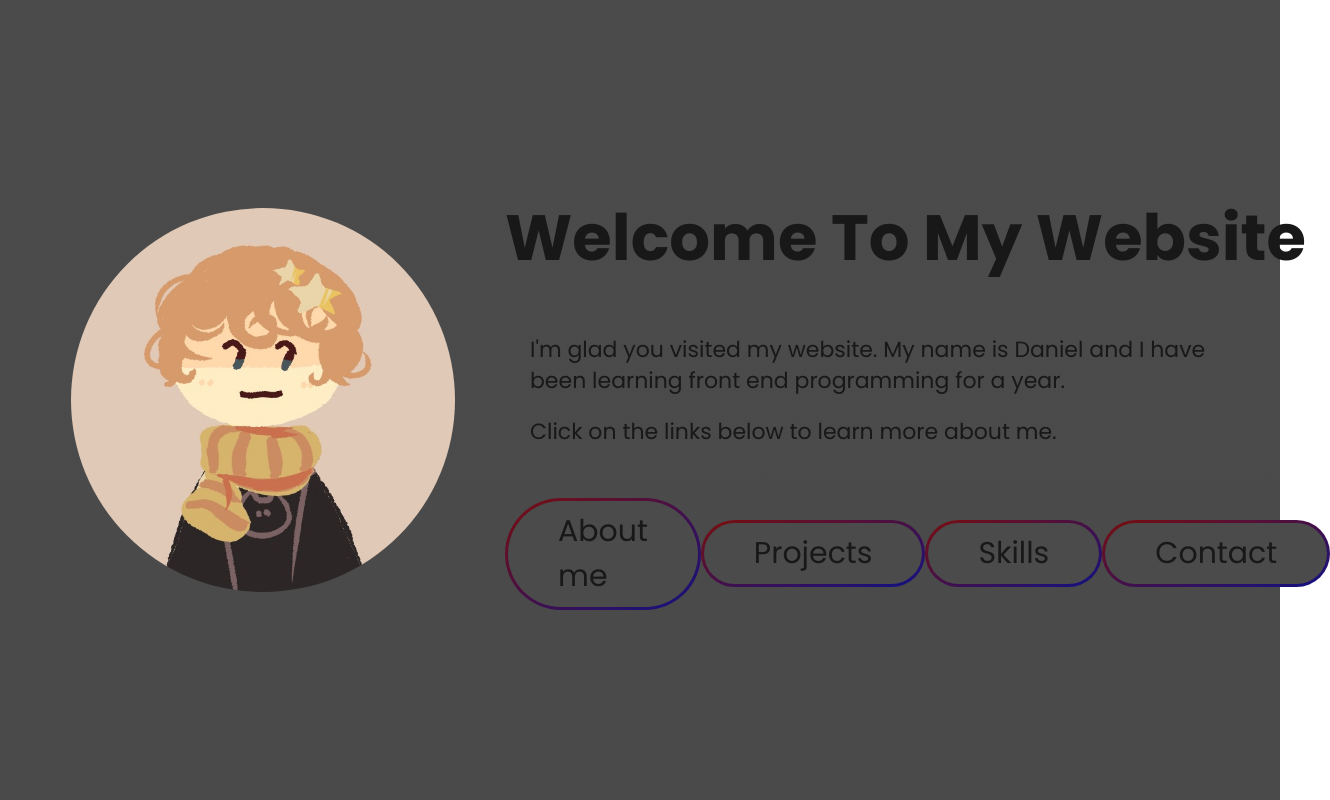
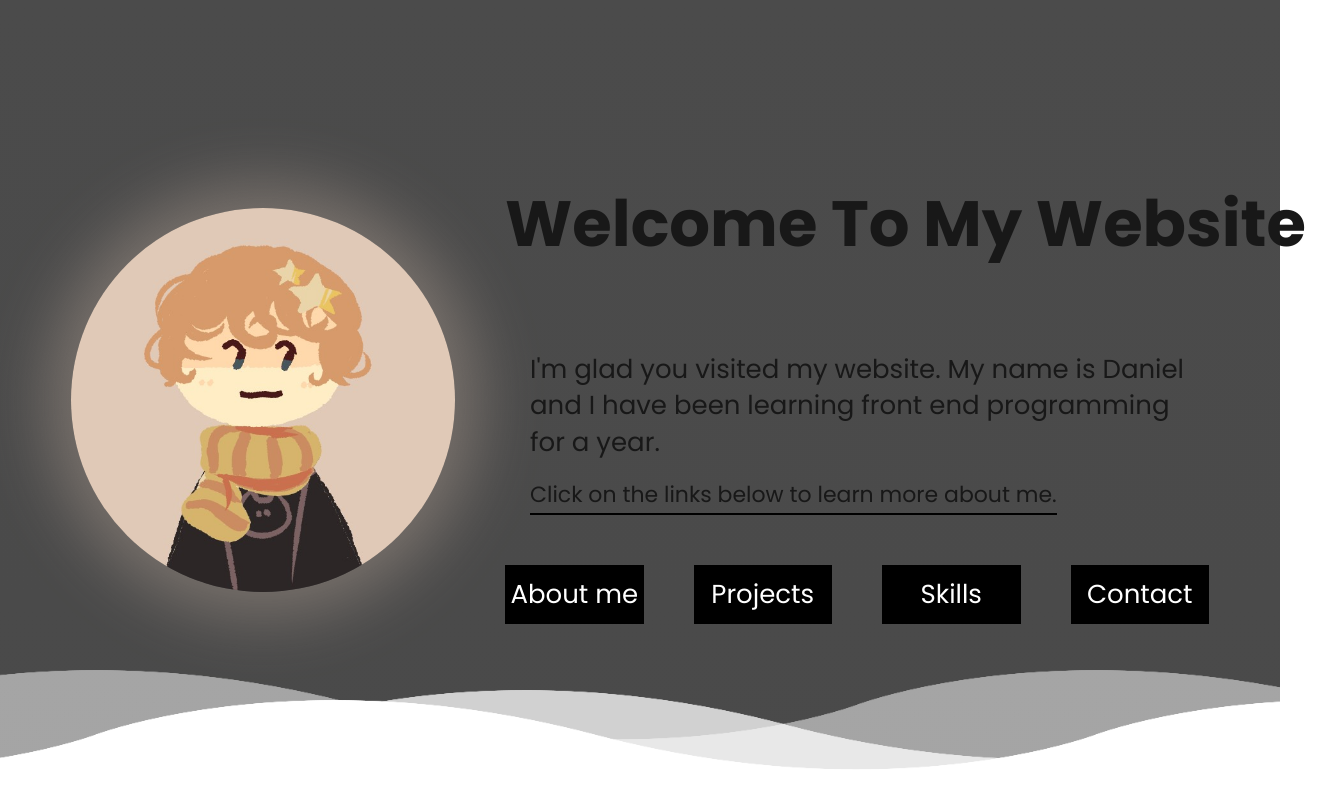
Before and after one commit to Biszku/Portfolio, a Next.js app: page / in a window 1280 px wide. Shown: the top 800 px of the page, 1330 px wide, since content can reach past the window. Built offline with nearby package versions, Linux system fonts and the light colour scheme.

Commit message:
welcome page redesign

```diff
--- a/src/components/LandingPage/ScrollingSection/Sections/Welcome/Welcome.module.scss
+++ b/src/components/LandingPage/ScrollingSection/Sections/Welcome/Welcome.module.scss
@@ -22,7 +22,7 @@
   width: 55%;
   display: flex;
   flex-direction: column;
-  gap: 5rem;
+  gap: 8rem;
 
   &_HeaderBox {
     &_Header {
@@ -42,8 +42,15 @@
       display: flex;
       flex-direction: column;
       gap: 2rem;
-      font-size: 2.2rem;
+      font-size: 2.6rem;
       line-height: 1.4;
+
+      & p:last-child {
+        width: max-content;
+        font-size: 2.2rem;
+        border-bottom: 0.2rem solid black;
+        padding-bottom: 0.2rem;
+      }
     }
   }
 }
@@ -51,24 +58,30 @@
 .navigationBox {
   display: flex;
   align-items: center;
-  justify-content: space-between;
+  gap: 5rem;
 
   &_item {
-    font-size: 4.2rem;
+    flex: 1;
+    background-image: linear-gradient(120deg, black 0%, black 50%, white 50%);
     cursor: pointer;
-    background-image: linear-gradient(
-      to right bottom,
-      rgb(121, 14, 14),
-      rgb(17, 17, 131)
-    );
-    border-radius: 100rem;
-    padding: 0.3rem;
+    background-size: 230%;
+    display: grid;
+    place-items: center;
+    transition: all 0.3s;
+
+    &:hover {
+      background-position: 100%;
+      & a {
+        color: black;
+      }
+    }
 
     & a {
+      color: white;
       display: inline-block;
-      border-radius: 100rem;
-      background-color: #4b4b4b;
-      padding: 0.8rem 5rem;
+      background-color: transparent;
+      padding: 1rem 0.2rem;
+      font-size: 2.6rem;
     }
   }
 }
--- a/src/components/LandingPage/ScrollingSection/Sections/Welcome/Welcome.tsx
+++ b/src/components/LandingPage/ScrollingSection/Sections/Welcome/Welcome.tsx
@@ -4,6 +4,7 @@ import Image from "next/image";
 import ScrollingToElement from "@/src/utils/scrolling";
 import useScrollingElementsVisibility from "@/src/hooks/useScrollingElementsVisibility";
 import { useState, useEffect } from "react";
+import Wave from "../WaveAnimation/WaveAnimation";
 
 const Welcome = ({
   scrollProgress,
@@ -37,21 +38,35 @@ const Welcome = ({
     };
   }, []);
 
-  console.log(isDisplayed, exitAnimation);
-
   return (
     <AnimatePresence>
       {isDisplayed && !exitAnimation && (
         <motion.div
           initial={{ opacity: 0, y: -200 }}
           animate={{ opacity: 1, y: 0 }}
-          exit={{ opacity: 0, x: -600 }}
+          exit={{ opacity: 0, y: 600 }}
           className={styles.container}
           onAnimationComplete={() => {
             setExitAnimation(false);
           }}
         >
-          <motion.article layout className={styles.container_avatar}>
+          <motion.article
+            layout
+            className={styles.container_avatar}
+            animate={{
+              boxShadow: [
+                "none",
+                "0px 0px 68px 23px rgba(225, 201, 182, 0.33)",
+                "none",
+              ],
+              transition: {
+                repeat: Infinity,
+                duration: 2,
+                delay: 2,
+                repeatDelay: 5,
+              },
+            }}
+          >
             <Image
               src="/avatar.jpg"
               width={600}
@@ -94,16 +109,7 @@ const Welcome = ({
                       (el, index) => (
                         <motion.li
                           key={index}
-                          style={{
-                            fontSize: "3rem",
-                          }}
                           className={styles.navigationBox_item}
-                          transition={{ type: "spring" }}
-                          whileHover={{
-                            scale: 1.1,
-                            backgroundImage:
-                              "linear-gradient(to right bottom,rgb(17, 17, 131),rgb(121, 14, 14))",
-                          }}
                           onClick={() => ScrollingToElement(index)}
                         >
                           <a href="#">{el}</a>
@@ -115,6 +121,7 @@ const Welcome = ({
               )}
             </motion.article>
           )}
+          <Wave />
         </motion.div>
       )}
     </AnimatePresence>
```
